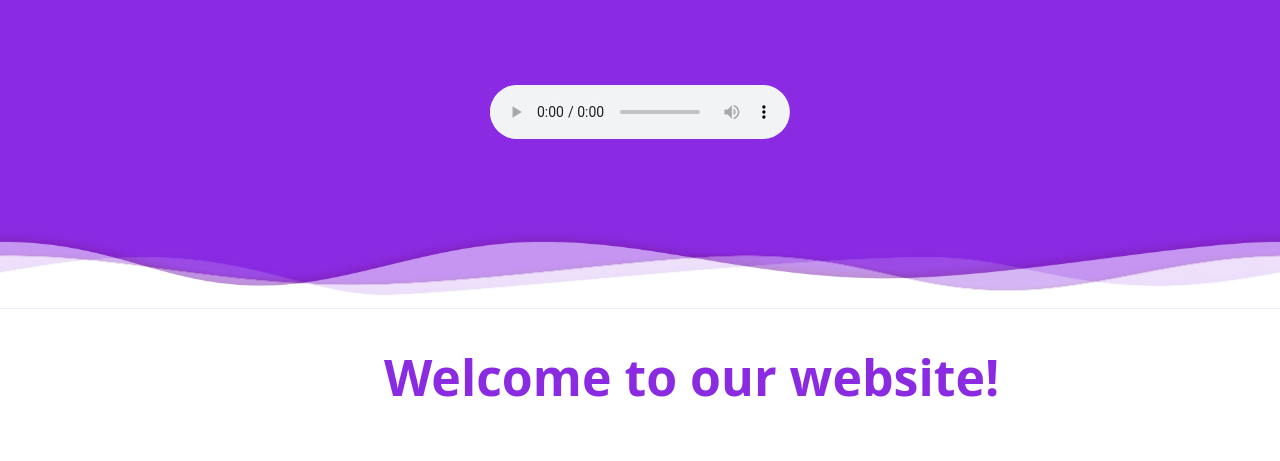
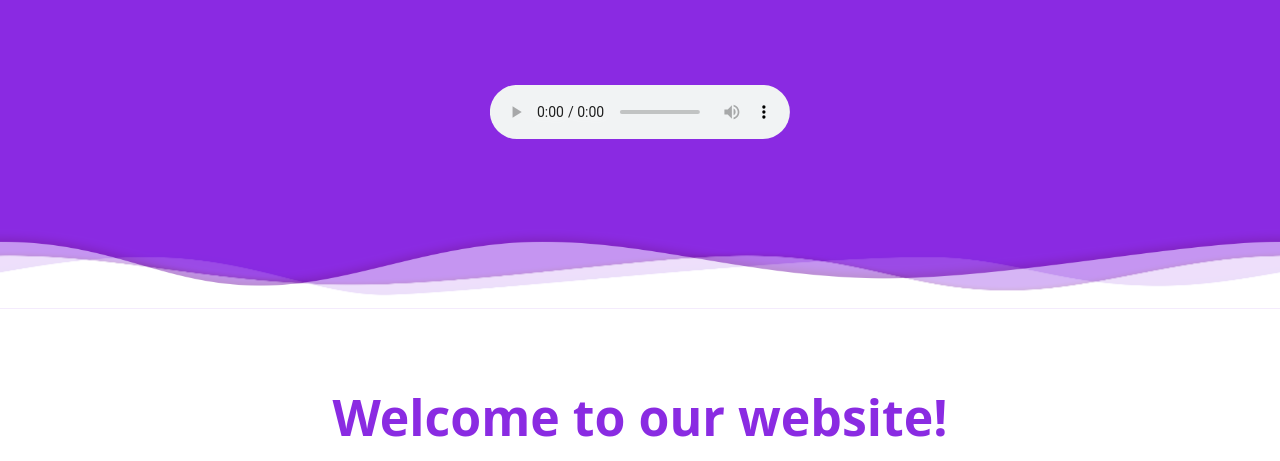
Before and after one commit to apdhruv/Humsafar, a plain HTML site: page index.html in a window 1280 px wide. Shown: the part 491-952 px from the top of the page. Drawn offline with Linux system fonts and the light colour scheme.

Commit message:
centered welcome to my website

```diff
--- a/index.html
+++ b/index.html
@@ -15,7 +15,8 @@
 		top:0;
 		bottom:0;
 		margin: auto;
-        box-sizing: border-box
+        margin-left: auto;
+        margin-right: auto;
 	}
 	.line{
 		position: absolute;
@@ -72,12 +73,14 @@
         left: 50%;
         transform: translate(-50%,-80%);
         animation: fadeIn 2s;
+        box-sizing: border-box;
     }
     .mid-text h1{
         color:floralwhite;
         font-family: 'Barriecito', cursive;
         font-size: 160px;
         animation: fadeIn 2s;
+        box-sizing: border-box;
     }
     @keyframes fadeIn {
          0% { opacity: 0; }
@@ -85,8 +88,10 @@
     }
     .main-body{
         position: absolute;
-        top: 100%;
-        left: 30%
+        top: 105%;
+        margin: 0 auto;
+        text-align: center;
+        width: 100%;
     }
     .main-body h1{
         color:blueviolet;
@@ -95,6 +100,8 @@
         font-family: system-ui, -apple-system, BlinkMacSystemFont, 'Segoe UI', Roboto, Oxygen, Ubuntu, Cantarell, 'Open Sans', 'Helvetica Neue', sans-serif;
         font-size: 50px;
         animation: fadeIn 2s;
+
+
     }
     .main-cont{
         position: absolute;
@@ -199,7 +206,7 @@
 			<div class="wave wave-3" style="background-image: url(3.png)"></div>
 		</div>
 
-        <div class="main-body"><h1 align="center">Welcome to our website!</h1></div>
+        <div class="main-body"><h1 style="text-align: center;">Welcome to our website!</h1></div>
 
         <div class="main-cont" id="waw" name="waw"><b name="waw" in="waw"><h1>  Who are we?</h1></b><p><font color="#6b7b8e">
                 Hamsafar is a travel platform dedicated to making your travel experiences unforgettable.
```
